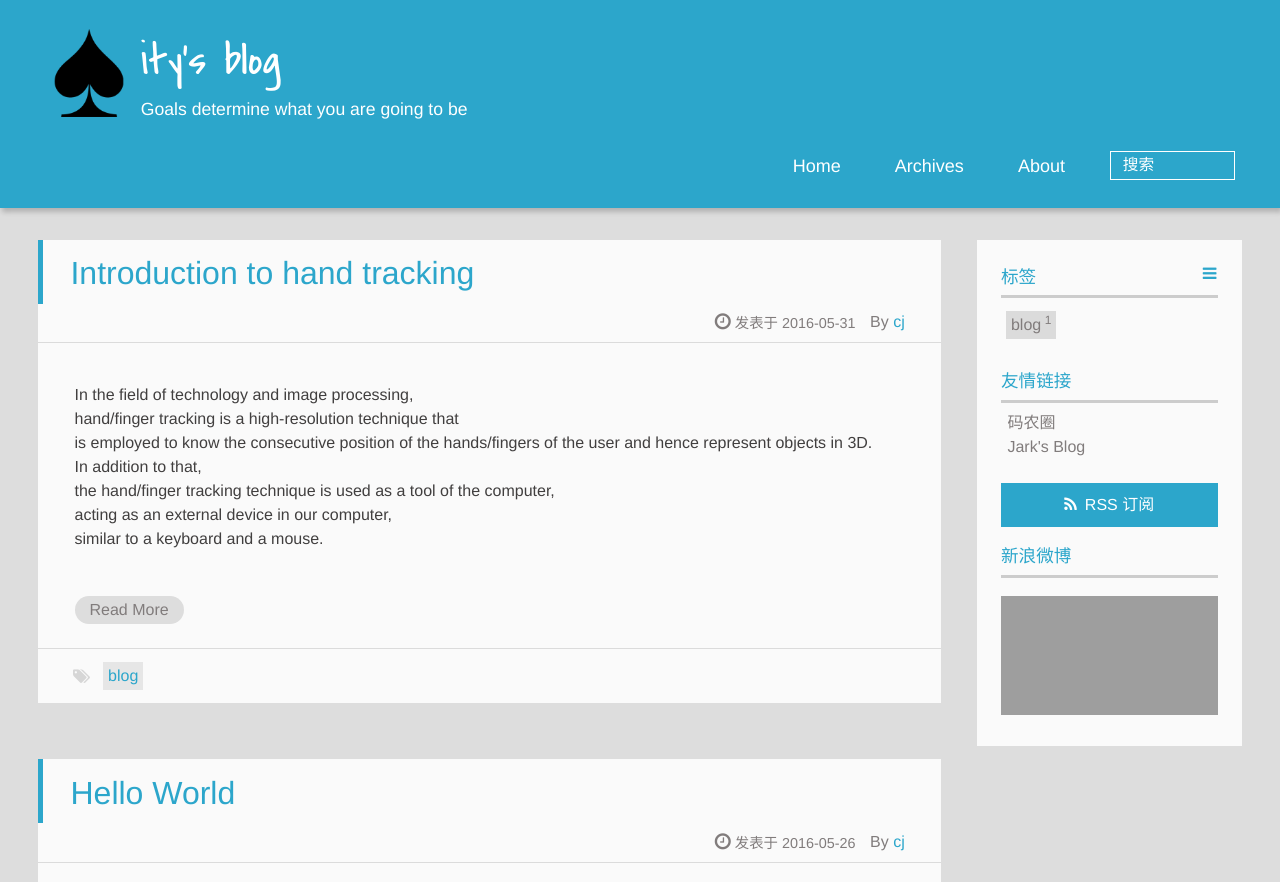
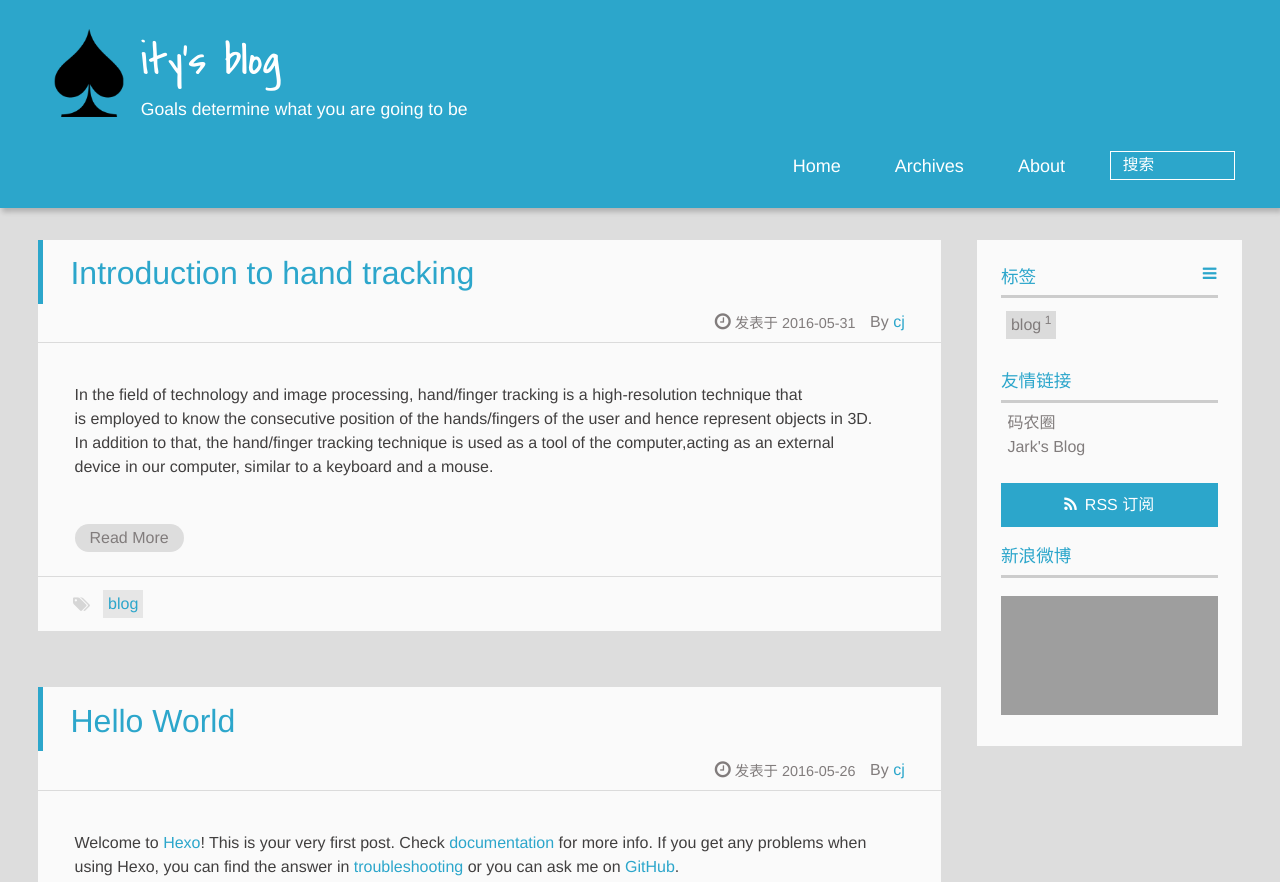
Before and after one commit to ity92/ity92.github.io, a plain HTML site: page index.html in a window 1280 px wide. Shown: the top 882 px of the page. Drawn offline with Linux system fonts and the light colour scheme; grey boxes are pictures that could not be loaded; a script that the page names is missing.

Commit message:
Site updated: 2016-05-31 17:21:29

```diff
--- a/index.html
+++ b/index.html
@@ -94,7 +94,7 @@
 </header>
     <div class="article-content">
 
-        <p> <p>In the field of technology and image processing,<br> hand/finger tracking is a high-resolution technique that<br> is employed to know the consecutive position of the hands/fingers of the user and hence represent objects in 3D.<br> In addition to that,<br> the hand/finger tracking technique is used as a tool of the computer,<br> acting as an external device in our computer,<br> similar to a keyboard and a mouse. </p><br>
+        <p> <p>In the field of technology and image processing, hand/finger tracking is a high-resolution technique that<br> is employed to know the consecutive position of the hands/fingers of the user and hence represent objects in 3D.<br> In addition to that, the hand/finger tracking technique is used as a tool of the computer,acting as an external<br> device in our computer, similar to a keyboard and a mouse. </p><br>
 
 
         <p class="article-more-link">
```
Also changed, not shown: 2016/05/31/my-new-post/index.html (+2 -2 lines).
